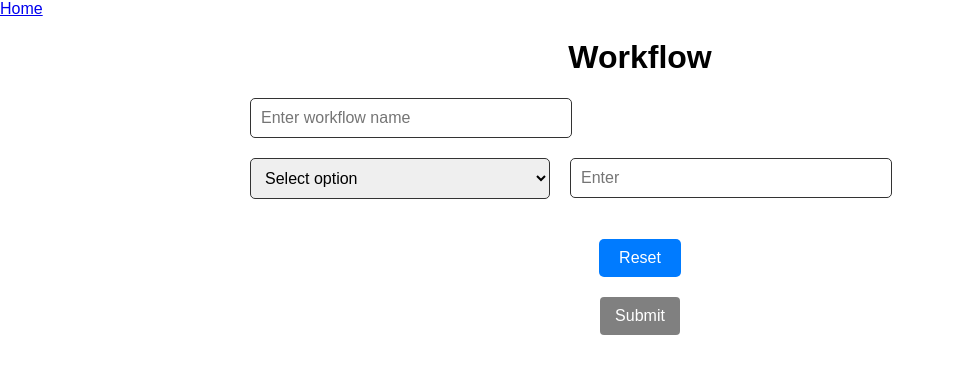
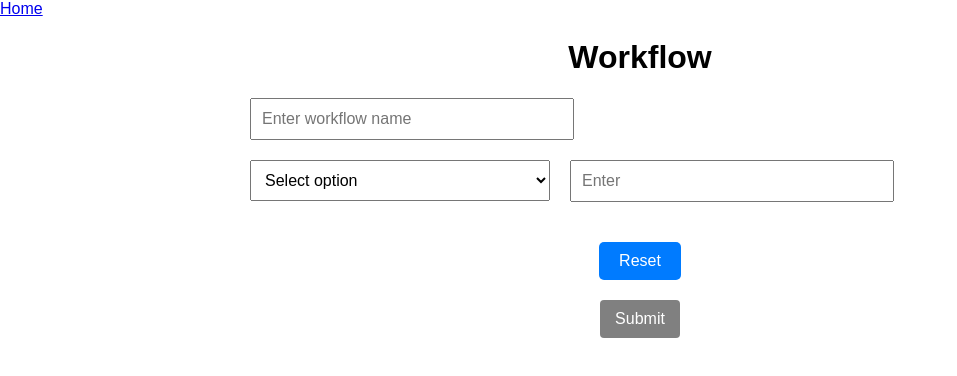
Before and after one commit to tarun-Hawdia/workflow1, a React (Create React App) app: page / in a window 1280 px wide. Shown: the top 376 px of the page, without its empty margins (0-957 px from the left). Built offline with nearby package versions, Linux system fonts and the light colour scheme.

Commit message:
css correction for dropdown

```diff
--- a/src/styles/DropdownPage.css
+++ b/src/styles/DropdownPage.css
@@ -1,3 +1,4 @@
+/* src/components/DropdownPage.css */
 .dropdown-page {
   display: flex;
   flex-direction: column;
@@ -20,8 +21,6 @@
   font-size: 16px;
   width: 100%;
   max-width: 300px;
-  border: 1px solid #333; /* Dark border */
-  border-radius: 5px;
 }
 
 .dropdown-row {
@@ -38,8 +37,6 @@
   font-size: 16px;
   width: 100%;
   max-width: 300px;
-  border: 1px solid #333; /* Dark border */
-  border-radius: 5px;
 }
 
 .dropdown-row input {
```
